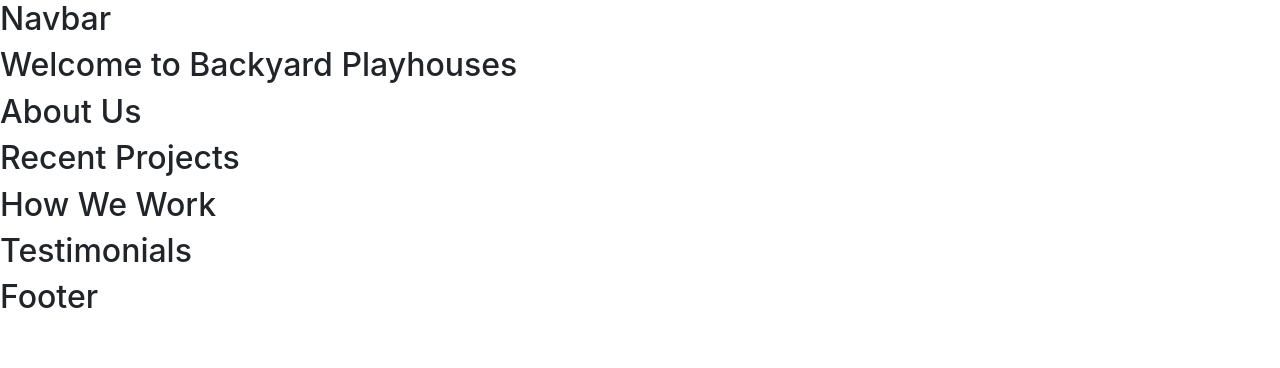
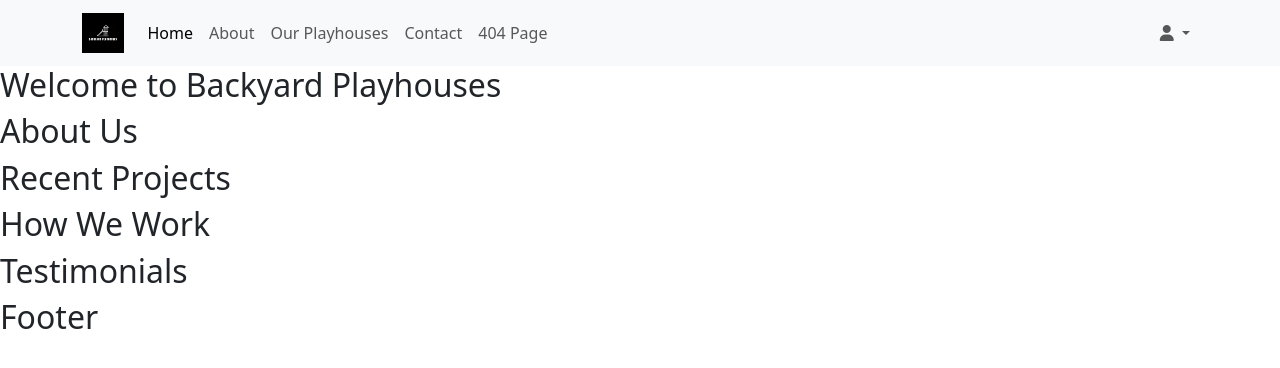
Before and after one commit to EAmbrozas/backyard-playhouses, a Django app: page / in a window 1280 px wide. Shown: the top 368 px of the page. Run offline with Django 5.2, Linux system fonts and the light colour scheme; some libraries are stand-ins or nearby versions.

Commit message:
Complete allauth in settings.py and static files

```diff
--- a/backyard_playhouses/urls.py
+++ b/backyard_playhouses/urls.py
@@ -5,5 +5,6 @@ from django.conf.urls.static import static
 
 urlpatterns = [
     path('admin/', admin.site.urls),
+    path('accounts/', include('allauth.urls')),
     path('', include('home.urls')),
 ] + static(settings.MEDIA_URL, document_root=settings.MEDIA_ROOT)
--- a/templates/allauth/account/login.html
+++ b/templates/allauth/account/login.html
@@ -1,4 +1,7 @@
-{% extends "account/base_entrance.html" %}
+{% extends 'base.html' %}
+{% load static %}
+
+{% block extra_title %}Home Page{% endblock extra_title %}
 {% load i18n %}
 {% load allauth account %}
 {% block head_title %}
--- a/templates/base.html
+++ b/templates/base.html
@@ -6,14 +6,15 @@
     <meta name="viewport" content="width=device-width, initial-scale=1.0">
     <title>{% block title %}BackYard Playhouses{% endblock title %}{% block extra_title %}{% endblock extra_title %}</title>
     <!-- Bootstrap CSS -->
-    <link rel="stylesheet" href="https://stackpath.bootstrapcdn.com/bootstrap/4.5.2/css/bootstrap.min.css">
-    <!-- Font Awesome -->
-    <link rel="stylesheet" href="https://use.fontawesome.com/releases/v5.15.1/css/all.css">
+    <link href="https://cdn.jsdelivr.net/npm/bootstrap@5.3.3/dist/css/bootstrap.min.css" rel="stylesheet" integrity="sha384-QWTKZyjpPEjISv5WaRU9OFeRpok6YctnYmDr5pNlyT2bRjXh0JMhjY6hW+ALEwIH" crossorigin="anonymous">
     <!-- Google Fonts -->
     <link href="https://fonts.googleapis.com/css?family=Open+Sans:300,400,700" rel="stylesheet">
     <link href="https://fonts.googleapis.com/css?family=Poppins:400,700&display=swap" rel="stylesheet">
     <!-- Main CSS (for general styling across all pages) -->
-    {% block main_css %}{% endblock main_css %}
+    {% block main_css %}
+    <!-- Custom CSS -->
+    <link href="{% static 'css/style.css' %}" rel="stylesheet">
+    {% endblock main_css %}
     <!-- Extra CSS (for page-specific styling) -->
     {% block extra_css %}{% endblock extra_css %}
 </head>
@@ -31,11 +32,12 @@
     <!-- Footer -->
     {% include 'includes/_footer.html' %}
 
+    <!-- Font Awesome -->
+    <script src="https://kit.fontawesome.com/481ffab01d.js" crossorigin="anonymous"></script>
+
     <!-- Optional JavaScript -->
-    <!-- jQuery first, then Popper.js, then Bootstrap JS -->
-    <script src="https://code.jquery.com/jquery-3.5.1.slim.min.js"></script>
-    <script src="https://cdn.jsdelivr.net/npm/@popperjs/core@2.5.2/dist/umd/popper.min.js"></script>
-    <script src="https://stackpath.bootstrapcdn.com/bootstrap/4.5.2/js/bootstrap.min.js"></script>
+    <!-- Bootstrap JS -->
+    <script src="https://cdn.jsdelivr.net/npm/bootstrap@5.3.3/dist/js/bootstrap.bundle.min.js" integrity="sha384-YvpcrYf0tY3lHB60NNkmXc5s9fDVZLESaAA55NDzOxhy9GkcIdslK1eN7N6jIeHz" crossorigin="anonymous"></script>
     <!-- Main JS (for general functionality across all pages) -->
     {% block main_js %}{% endblock main_js %}
     <!-- Extra JS (for page-specific functionality) -->
--- a/templates/includes/_navbar.html
+++ b/templates/includes/_navbar.html
@@ -1,4 +1,45 @@
-<nav>
-    <h2>Navbar</h2>
-    <!-- Navigation bar content goes here -->
+{% load static %}
+<nav class="navbar navbar-expand-lg navbar-light bg-light">
+    <div class="container">
+        <!-- Logo on the left -->
+        <a class="navbar-brand" href="{% url 'homepage' %}">
+            <img src="{% static 'images/logo.webp' %}" alt="Backyard Playhouses Logo" height="40">
+        </a>
+        <!-- Mobile Menu Toggle -->
+        <button class="navbar-toggler" type="button" data-bs-toggle="collapse" data-bs-target="#navbarSupportedContent" aria-controls="navbarSupportedContent" aria-expanded="false" aria-label="Toggle navigation">
+            <span class="navbar-toggler-icon"></span>
+        </button>
+        <div class="collapse navbar-collapse" id="navbarSupportedContent">
+            <!-- Navigation Links (centered) -->
+            <ul class="navbar-nav me-auto mb-2 mb-lg-0">
+                <li class="nav-item">
+                    <a class="nav-link active" aria-current="page" href="#">Home</a>
+                </li>
+                <li class="nav-item">
+                    <a class="nav-link" href="#">About</a>
+                </li>
+                <li class="nav-item">
+                    <a class="nav-link" href="#">Our Playhouses</a>
+                </li>
+                <li class="nav-item">
+                    <a class="nav-link" href="#">Contact</a>
+                </li>
+                <li class="nav-item">
+                    <a class="nav-link" href="#">404 Page</a>
+                </li>
+            </ul>
+            <!-- User Icon (right) -->
+            <ul class="navbar-nav">
+                <li class="nav-item dropdown">
+                    <a class="nav-link dropdown-toggle" href="#" id="navbarUserDropdown" role="button" data-bs-toggle="dropdown" aria-expanded="false">
+                        <i class="fa-solid fa-user"></i>
+                    </a>
+                    <ul class="dropdown-menu" aria-labelledby="navbarUserDropdown">
+                        <li><a class="dropdown-item" href="{% url 'account_login' %}">Login</a></li>
+                        <li><a class="dropdown-item" href="{% url 'account_signup' %}">Register</a></li>
+                    </ul>
+                </li>
+            </ul>
+        </div>
+    </div>
 </nav>
```
Also changed, not shown: backyard_playhouses/settings.py (+31 -8 lines), db.sqlite3, static/css/style.css (added), static/images/logo.webp (added).
